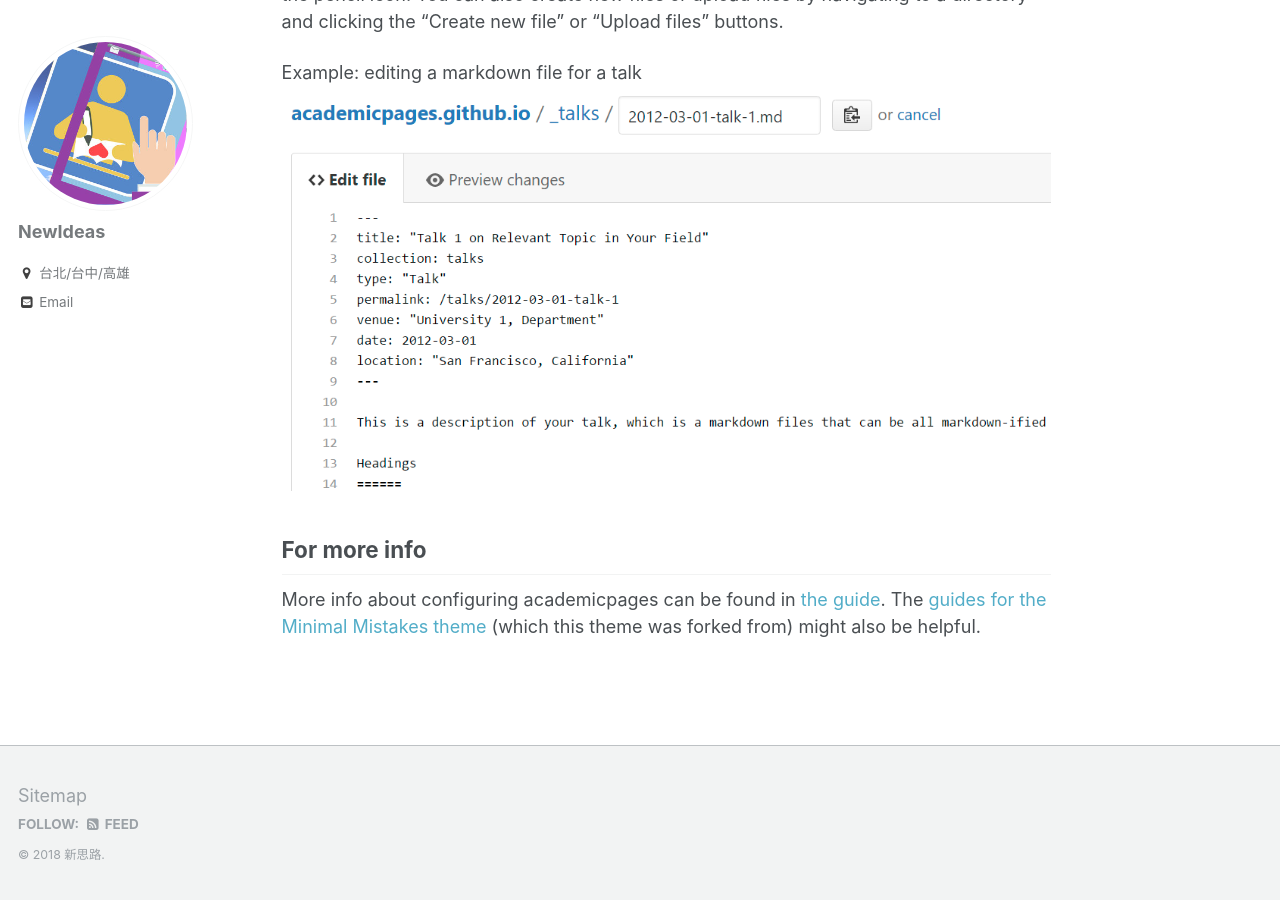
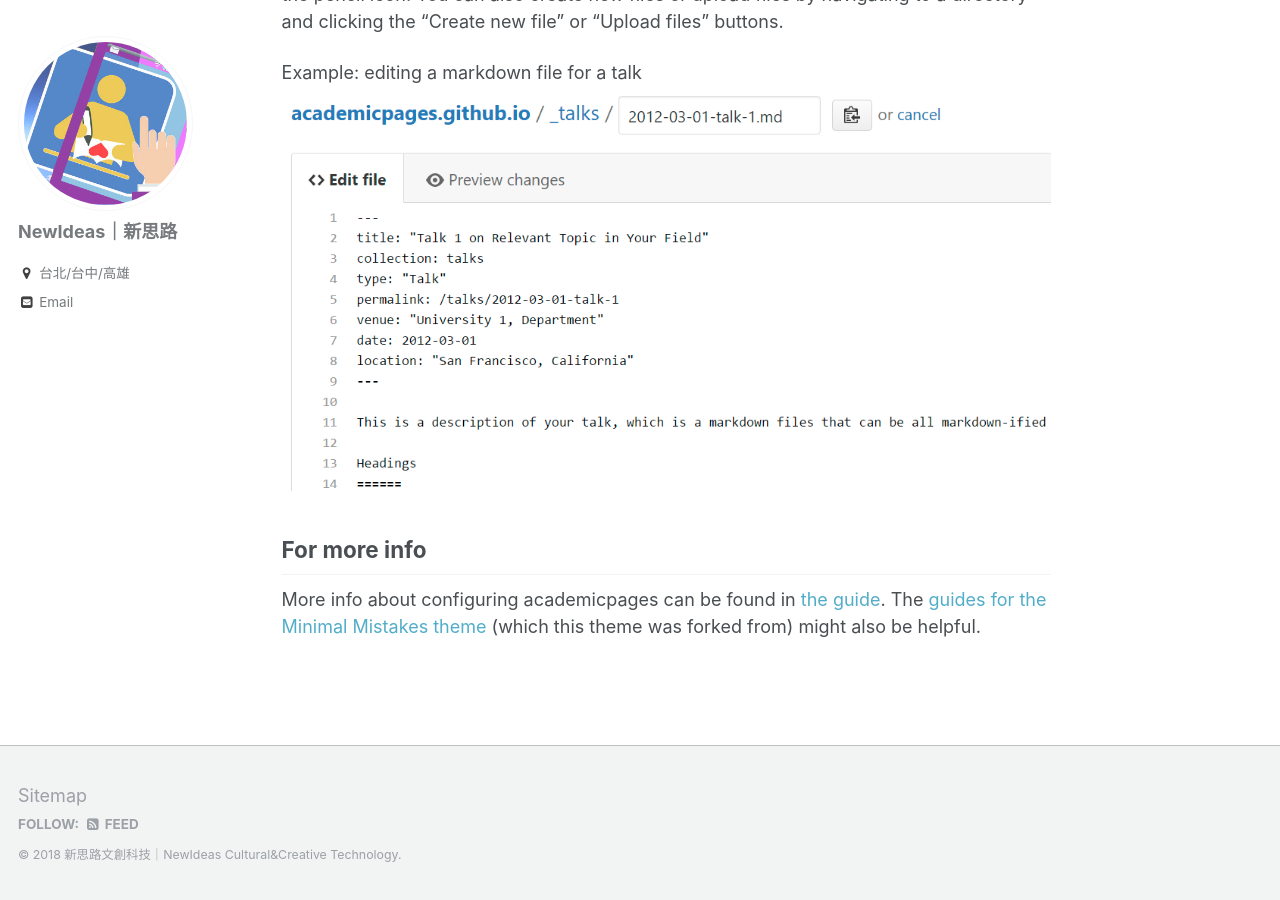
Before and after one commit to ikevin28/newideas8.github.io, a Jekyll site: the page built from _pages/about.md, in a window 1280 px wide and 900 px high, scrolled down 2510 px. Built offline with Jekyll 4.4.1, drawn with Linux system fonts in a browser that asks for light colours.

Commit message:
Update _config.yml

```diff
--- a/_config.yml
+++ b/_config.yml
@@ -9,7 +9,7 @@
 locale                   : "en-US"
 title                    : "新思路｜NewIdeas"
 title_separator          : "-"
-name                     : &name "新思路"
+name                     : &name "新思路文創科技｜NewIdeas Cultural&Creative Technology"
 description              : &description "personal description"
 url                      : https://newideas8.github.io # the base hostname & protocol for your site e.g. "https://mmistakes.github.io"
 baseurl                  : "" # the subpath of your site, e.g. "/blog"
@@ -78,7 +78,7 @@ analytics:
 
 # Site Author
 author:
-  name             : "NewIdeas"
+  name             : "NewIdeas｜新思路"
   avatar           : "logo.jpg"
   bio              : ""
   location         : "台北/台中/高雄"
```
